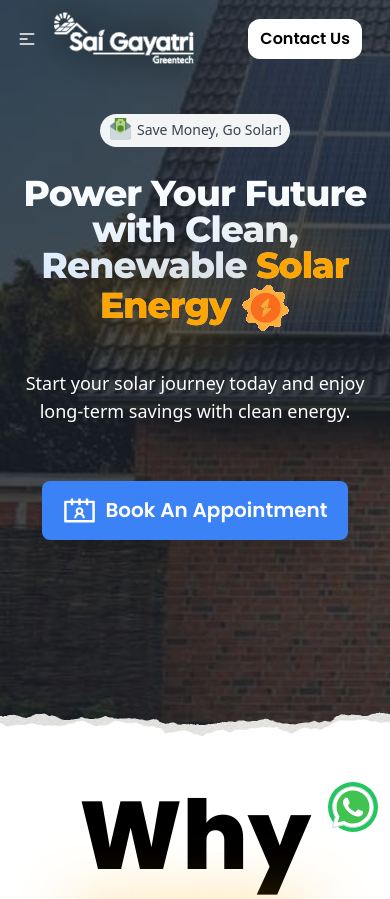
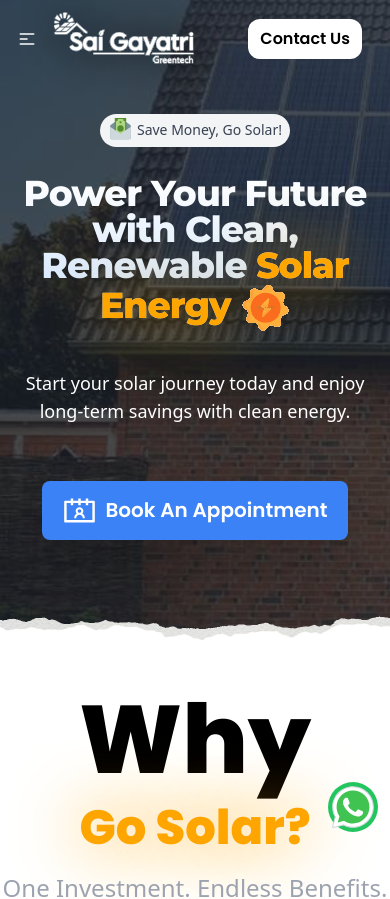
Before and after one commit to esha-technology/SaiGayatri, a React (Vite) app: page / in a window 390 px wide. Shown: the top 899 px of the page. Built offline with nearby package versions, Linux system fonts and the light colour scheme.

Commit message:
small change in nav and hero section

```diff
--- a/src/components/Blog/BlogDetail.css
+++ b/src/components/Blog/BlogDetail.css
@@ -7,10 +7,10 @@
   min-height: 100vh;
   margin-top: -300px;
   padding: 60px 50px 0px 30px;
-  z-index: 100;
+  z-index: 20;
   position: relative;
   background-color: white;
-  }
+}
 
 /* Main blog content section */
 .blog-detail-main {
--- a/src/components/Home/HeroSection.jsx
+++ b/src/components/Home/HeroSection.jsx
@@ -10,11 +10,11 @@ const HeroSection = () => {
   };
 
   return (
-    <section className="relative pt-28 pb-40 -mt-24 ">
+    <section className="relative pt-28 lg:pb-40 pb-16 -mt-24 ">
       {/*bg color */}
       <div className="absolute inset-0 bg-slate-700 opacity-80 filter brightness-50  z-10"></div>
 
-      {/* Background image (shows while video is loading) */}
+      {/* Background  image (shows while video is loading) */}
       <div className="absolute inset-0 bg-[url('/solarBgImage.jpeg')] bg-no-repeat bg-cover z-0"></div>
 
       {/* Video container (hidden until video is loaded) */}
```
